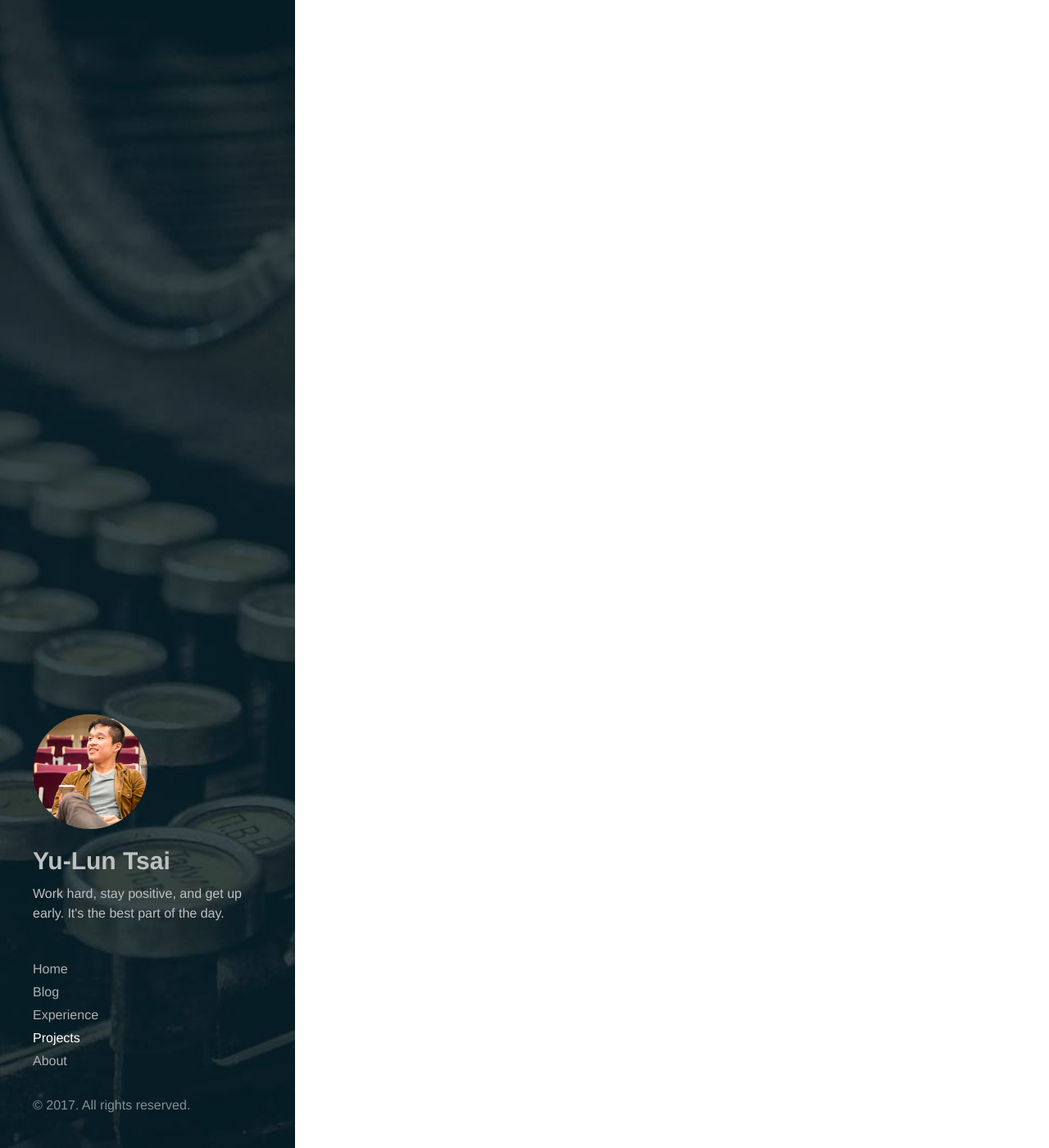
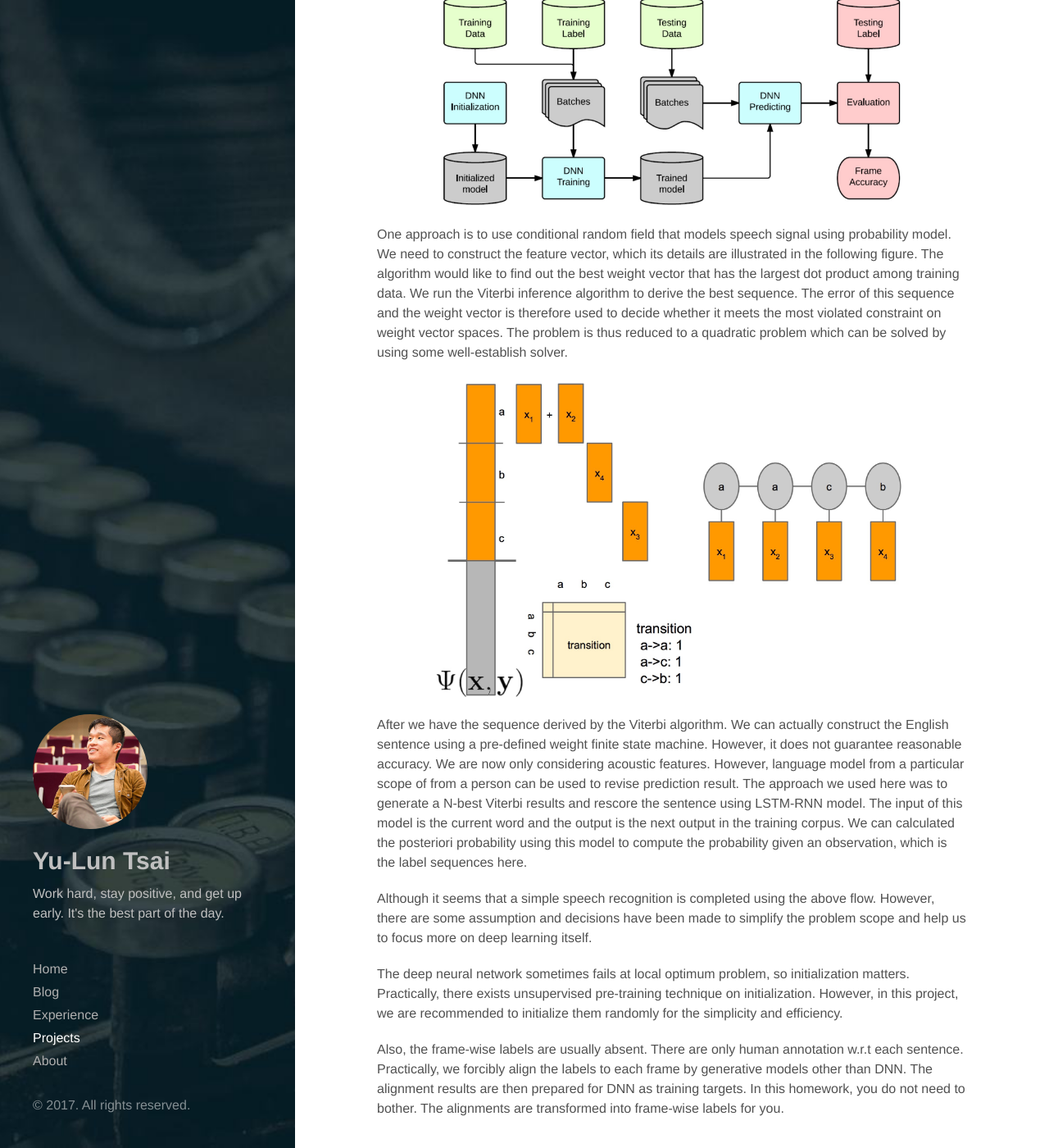
Before and after one commit to stormysun513/stormysun513.github.io, a Jekyll site: the page built from project/deep-learning-in-speech-recognition.md, in a window 1280 px wide and 1400 px high, scrolled down 1034 px. Shown: the whole window at 82% size. Built offline with Jekyll 4.4.1, drawn with Linux system fonts in a browser that asks for light colours; comment, search, counter and statistics services are not loaded; some of the changed text lies outside the part shown.

Commit message:
update deep-learning-in-speech project

```diff
--- a/project/deep-learning-in-speech-recognition.md
+++ b/project/deep-learning-in-speech-recognition.md
@@ -3,9 +3,87 @@ layout: post
 title:  Deep Learning in Speech Recognition
 date:   2017-08-23 09:14:52 -0500
 categories: Project
-tags: [Android, Objective C, Django]
+tags: [C++, Python, Matlab, Keras]
 permalink: /project/deep-learning-in-speech-recognition.html
 comments: true
 ---
 
-Under Construction!
+In speech processing, each word consists of syllables, and each syllable
+consists of phonemes. Each time frame, with an observance (vector) mapped
+to a phoneme. A speech decoder takes raw wave signals and transform them
+into a sequence of phoneme labels. A set of label sequences will be selected
+and rescored by a language model. A sequence with highest score from acoustic
+feature may not be the correct answer. A good language model is able to fix
+this problem.
+
+
+Traditionally, this problem is solved using the hidden markov model (HMM).
+A HMM use probability model and self-loop to model a speech with different
+speed. Also, through hidden states, it may accommodate words pronounced in
+different accents but has the same meaning. This approach need some feature
+engineering works to help the decoder perform better job. The figure below
+shows how a traditional approach is used for speech recognition and examples
+for term definitions.
+
+
+![tradition hmm][deepspeech-tradition-approach]{:width="80%"}
+
+
+Deep learning comes into play and reduces the complexity of feature engineering.
+It automatically learns the feature representation and the classifier at the
+same time. We tried deep neural network only first to get frame-wise mapping
+from speech signals to phoneme labels. However, we all know that speech is a
+continuous signal that previous signal is highly possible to affect waveform
+of next interval. Therefore, we must consider the structured characteristic
+while dealing with speech recognition problem.
+
+
+![feature extraction][deepspeech-dnn-extraction]{:width="80%"}
+
+
+One approach is to use conditional random field that models speech signal using
+probability model. We need to construct the feature vector, which its details
+are illustrated in the following figure. The algorithm would like to find out
+the best weight vector that has the largest dot product among training data.
+We run the Viterbi inference algorithm to derive the best sequence. The error of
+this sequence and the weight vector is therefore used to decide whether it meets
+the most violated constraint on weight vector spaces. The problem is thus reduced
+to a quadratic problem which can be solved by using some well-establish solver.
+
+
+![structued svm][deepspeech-structured-svm]{:width="80%"}
+
+
+After we have the sequence derived by the Viterbi algorithm. We can actually
+construct the English sentence using a pre-defined weight finite state machine.
+However, it does not guarantee reasonable accuracy. We are now only considering
+acoustic features. However, language model from a particular scope of from a
+person can be used to revise prediction result. The approach we used here was to
+generate a N-best Viterbi results and rescore the sentence using LSTM-RNN model.
+The input of this model is the current word and the output is the next output in
+the training corpus. We can calculated the posteriori probability using this model
+to compute the probability given an observation, which is the label sequences here.
+
+
+
+Although it seems that a simple speech recognition is completed using the above
+flow. However, there are some assumption and decisions have been made to simplify
+the problem scope and help us to focus more on deep learning itself.
+
+
+The deep neural network sometimes fails at local optimum problem, so
+initialization matters. Practically, there exists unsupervised pre-training
+technique on initialization. However, in this project, we are recommended to
+initialize them randomly for
+the simplicity and efficiency.
+
+
+Also, the frame-wise labels are usually absent. There are only human annotation
+w.r.t each sentence. Practically, we forcibly align the labels to each frame
+by generative models other than DNN. The alignment results are then prepared
+for DNN as training targets. In this homework, you do not need to bother.
+The alignments are transformed into frame-wise labels for you.
+
+[deepspeech-dnn-extraction]: /assets/images/deepspeech-dnn-extraction.jpg#center
+[deepspeech-tradition-approach]: /assets/images/deepspeech-tradition-approach.jpg#center
+[deepspeech-structured-svm]: /assets/images/deepspeech-structured-svm.jpg#center
```
Also changed, not shown: project.html (+6 -9 lines), assets/images/deepspeech-dnn-extraction.jpg (added), assets/images/deepspeech-structured-svm.jpg (added).
